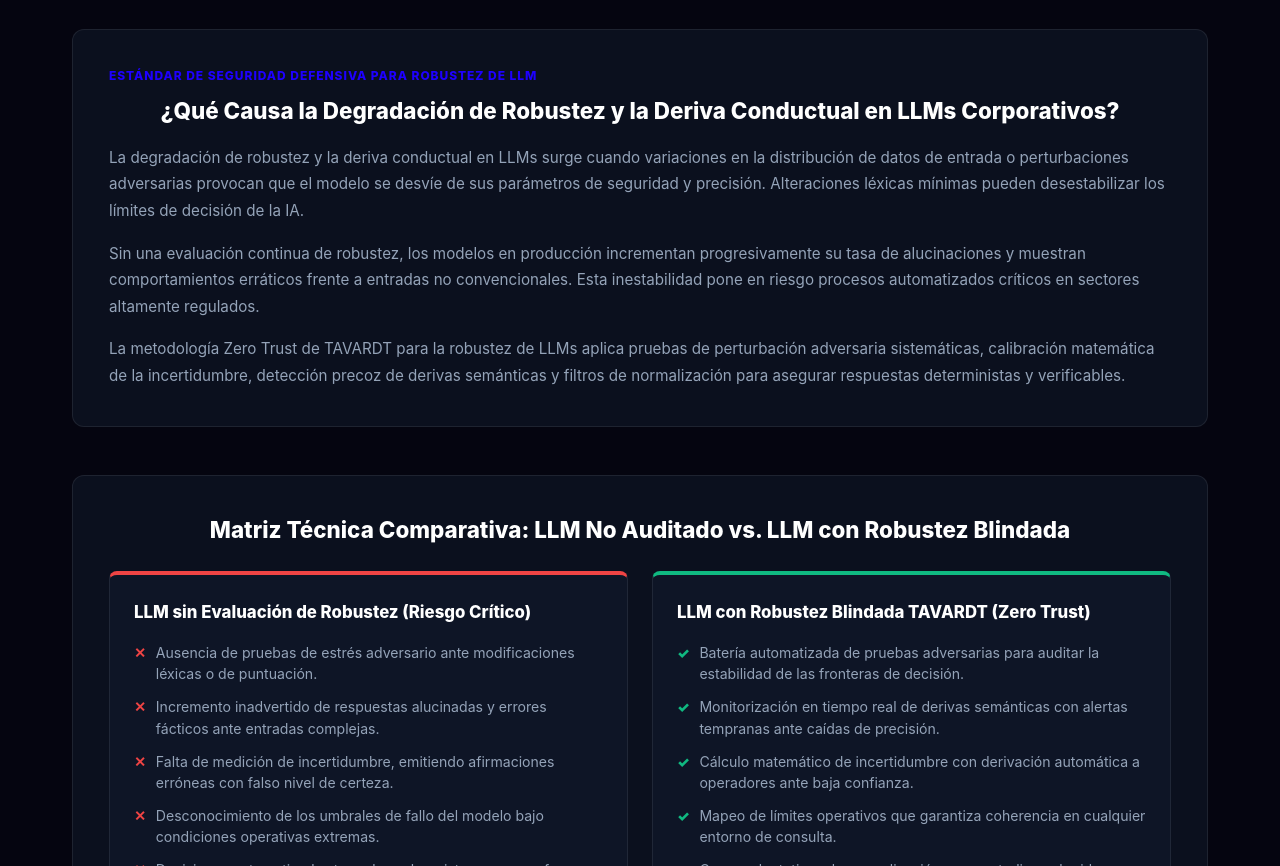
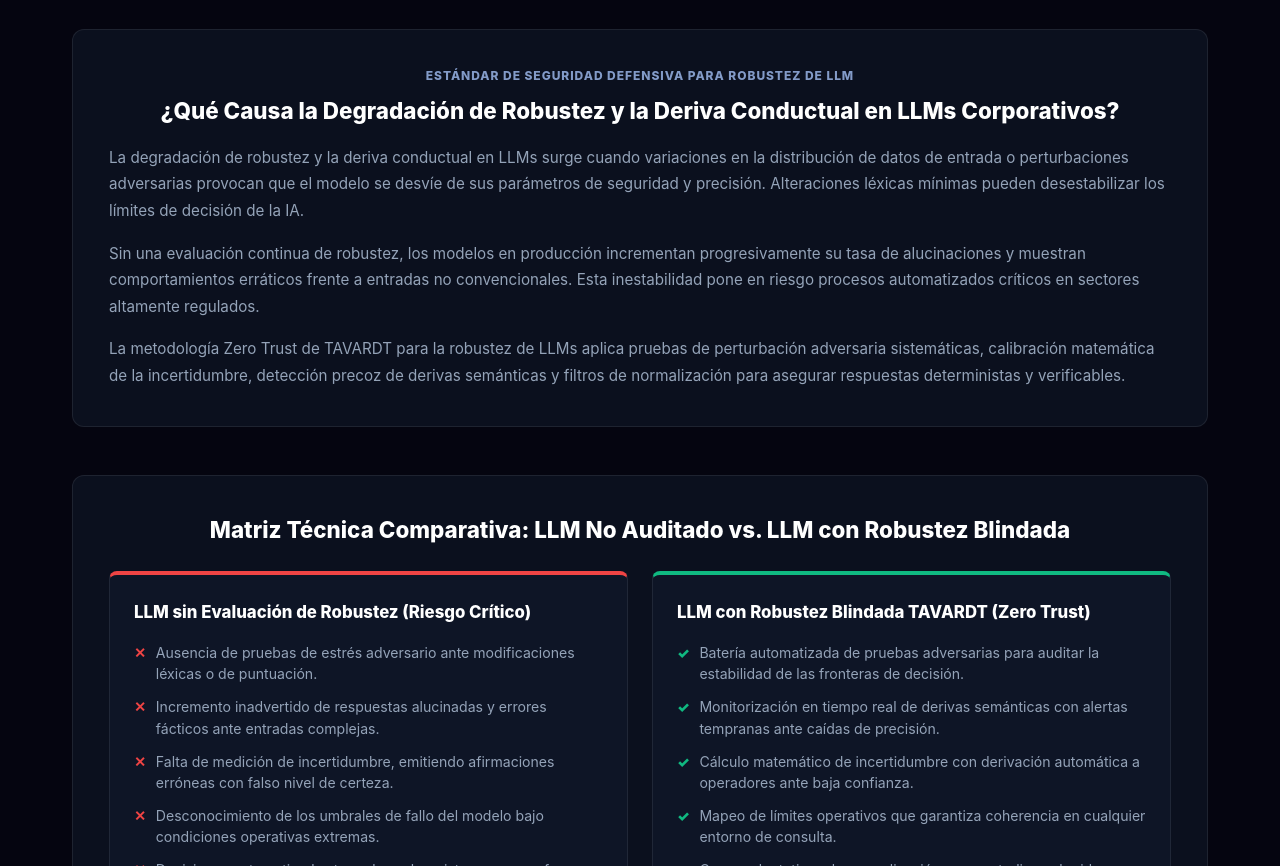
Before and after one commit to TAVARDT-Mexico/llm-robustness-evaluator-mx, a plain HTML site: page index.html in a window 1280 px wide. Shown: the part 1258-2124 px from the top of the page. Drawn offline with Linux system fonts and the light colour scheme.

Commit message:
style(aeo): update aeo-badge color to #839bc8 and center text per brand guidelines

```diff
--- a/index.html
+++ b/index.html
@@ -260,13 +260,15 @@ footer a:hover{color:var(--green)}
     width: 100%;
     box-sizing: border-box;
   }
-  .aeo-badge {
+  .aeo-badge, #aeo-badge {
     font-size: 0.75rem;
     font-weight: 800;
-    color: var(--accent, #1e00ff);
+    color: #839bc8 !important;
     letter-spacing: 0.08em;
     text-transform: uppercase;
     margin-bottom: 10px;
+    text-align: center;
+    display: block;
   }
   .aeo-title {
     font-size: 1.4rem;
@@ -974,13 +976,15 @@ footer a:hover,
     width: 100%;
     box-sizing: border-box;
   }
-  .aeo-badge {
+  .aeo-badge, #aeo-badge {
     font-size: 0.75rem;
     font-weight: 800;
-    color: var(--accent, #1e00ff);
+    color: #839bc8 !important;
     letter-spacing: 0.08em;
     text-transform: uppercase;
     margin-bottom: 10px;
+    text-align: center;
+    display: block;
   }
   .aeo-title {
     font-size: 1.4rem;
@@ -1183,13 +1187,15 @@ footer > div:first-child {
     width: 100%;
     box-sizing: border-box;
   }
-  .aeo-badge {
+  .aeo-badge, #aeo-badge {
     font-size: 0.75rem;
     font-weight: 800;
-    color: var(--accent, #1e00ff);
+    color: #839bc8 !important;
     letter-spacing: 0.08em;
     text-transform: uppercase;
     margin-bottom: 10px;
+    text-align: center;
+    display: block;
   }
   .aeo-title {
     font-size: 1.4rem;
@@ -1434,7 +1440,7 @@ footer > div:first-child {
 
 
     <section class="aeo-section">
-      <div class="aeo-badge">ESTÁNDAR DE SEGURIDAD DEFENSIVA PARA ROBUSTEZ DE LLM</div>
+      <div class="aeo-badge" id="aeo-badge">ESTÁNDAR DE SEGURIDAD DEFENSIVA PARA ROBUSTEZ DE LLM</div>
       <h2 class="aeo-title">¿Qué Causa la Degradación de Robustez y la Deriva Conductual en LLMs Corporativos?</h2>
       <div class="aeo-content">
         <p>La degradación de robustez y la deriva conductual en LLMs surge cuando variaciones en la distribución de datos de entrada o perturbaciones adversarias provocan que el modelo se desvíe de sus parámetros de seguridad y precisión. Alteraciones léxicas mínimas pueden desestabilizar los límites de decisión de la IA.</p>
```
